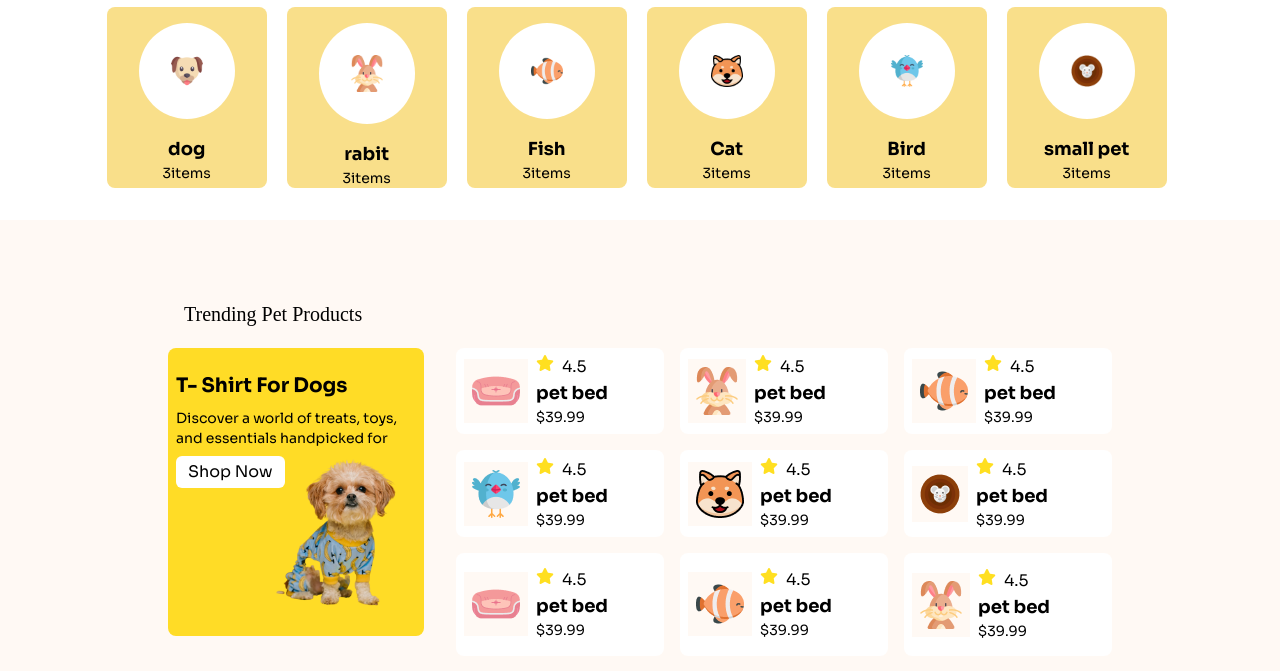
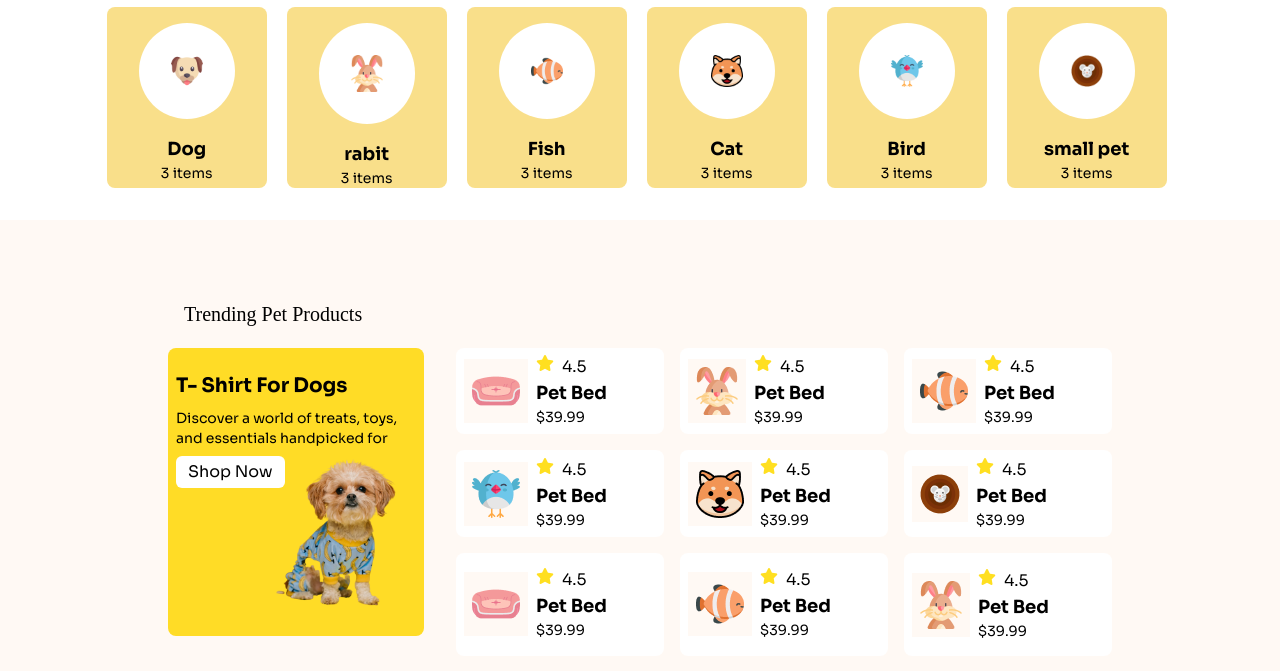
Before and after one commit to Silicon-Sorceress-Tawfia/A3-Pet-Shop, a plain HTML site: page index.html in a window 1280 px wide. Shown: the part 1100-1771 px from the top of the page. Drawn offline with nearby package versions, Linux system fonts and the light colour scheme; a web font is replaced by a local one.

Commit message:
Update index.html

```diff
--- a/index.html
+++ b/index.html
@@ -4,7 +4,7 @@
 <head>
     <meta charset="UTF-8">
     <meta name="viewport" content="width=device-width, initial-scale=1.0">
-    <title>browse pet</title>
+    <title>Browse Pet</title>
 
     <link rel="stylesheet" href="https://cdnjs.cloudflare.com/ajax/libs/font-awesome/6.7.2/css/all.min.css" integrity="sha512-Evv84Mr4kqVGRNSgIGL/F/aIDqQb7xQ2vcrdIwxfjThSH8CSR7PBEakCr51Ck+w+/U6swU2Im1vVX0SVk9ABhg==" crossorigin="anonymous" referrerpolicy="no-referrer" />
 
@@ -230,43 +230,43 @@ button.subscribe:hover {
                 <div class="bg-white rounded-[50%] flex justify-center mx-8 mb-4">
                     <img class="w-8 py-8 " src="c1-assets/dog-cartoon.png" alt="">
                 </div>
-                <h5 class="font-bold text-lg">dog</h5>
-                <p class="text-sm">3items</p>
+                <h5 class="font-bold text-lg">Dog</h5>
+                <p class="text-sm">3 items</p>
             </div>
             <div class="bg-[#F9DF8A] w-40 text-center pt-4 rounded-lg">
                 <div class="bg-white rounded-[50%] flex justify-center mx-8 mb-4">
                     <img class="w-8 py-8 " src="c1-assets/rabbit-cartoon.png" alt="">
                 </div>
                 <h5 class="font-bold text-lg">rabit</h5>
-                <p class="text-sm">3items</p>
+                <p class="text-sm">3 items</p>
             </div>
             <div class="bg-[#F9DF8A] w-40 text-center pt-4 rounded-lg">
                 <div class="bg-white rounded-[50%] flex justify-center mx-8 mb-4">
                     <img class="w-8 py-8 " src="c1-assets/fish-cartoon.png" alt="">
                 </div>
                 <h5 class="font-bold text-lg">Fish</h5>
-                <p class="text-sm">3items</p>
+                <p class="text-sm">3 items</p>
             </div>
             <div class="bg-[#F9DF8A] w-40 text-center pt-4 rounded-lg">
                 <div class="bg-white rounded-[50%] flex justify-center mx-8 mb-4">
                     <img class="w-8 py-8 " src="c1-assets/cat-cartoon.png" alt="">
                 </div>
                 <h5 class="font-bold text-lg">Cat</h5>
-                <p class="text-sm">3items</p>
+                <p class="text-sm">3 items</p>
             </div>
             <div class="bg-[#F9DF8A] w-40 text-center pt-4 rounded-lg">
                 <div class="bg-white rounded-[50%] flex justify-center mx-8 mb-4">
                     <img class="w-8 py-8 " src="c1-assets/bird-cartoon.png" alt="">
                 </div>
                 <h5 class="font-bold text-lg">Bird</h5>
-                <p class="text-sm">3items</p>
+                <p class="text-sm">3 items</p>
             </div>
             <div class="bg-[#F9DF8A] w-40 text-center pt-4 rounded-lg">
                 <div class="bg-white rounded-[50%] flex justify-center mx-8 mb-4">
                     <img class="w-8 py-8 " src="c1-assets/mouse-cartoon.png" alt="">
                 </div>
                 <h5 class="font-bold text-lg">small pet</h5>
-                <p class="text-sm">3items</p>
+                <p class="text-sm">3 items</p>
             </div>
         </div>
     </section>
@@ -292,7 +292,7 @@ button.subscribe:hover {
                     <div>
                         <div class="flex gap-2"><i class=" text-yellow-300 font-medium fa-solid fa-star"></i>
                             <h6>4.5</h6></div>
-                        <h5 class="font-bold text-lg">pet bed</h5>
+                        <h5 class="font-bold text-lg">Pet Bed</h5>
                         <p class="text-sm">$39.99</p>
                     </div>
 
@@ -306,7 +306,7 @@ button.subscribe:hover {
                     <div>
                         <div class="flex gap-2"><i class=" text-yellow-300 font-medium fa-solid fa-star"></i>
                             <h6>4.5</h6></div>
-                        <h5 class="font-bold text-lg">pet bed</h5>
+                        <h5 class="font-bold text-lg">Pet Bed</h5>
                         <p class="text-sm">$39.99</p>
                     </div>
 
@@ -320,7 +320,7 @@ button.subscribe:hover {
                     <div>
                         <div class="flex gap-2"><i class=" text-yellow-300 font-medium fa-solid fa-star"></i>
                             <h6>4.5</h6></div>
-                        <h5 class="font-bold text-lg">pet bed</h5>
+                        <h5 class="font-bold text-lg">Pet Bed</h5>
                         <p class="text-sm">$39.99</p>
                     </div>
 
@@ -334,7 +334,7 @@ button.subscribe:hover {
                     <div>
                         <div class="flex gap-2"><i class=" text-yellow-300 font-medium fa-solid fa-star"></i>
                             <h6>4.5</h6></div>
-                        <h5 class="font-bold text-lg">pet bed</h5>
+                        <h5 class="font-bold text-lg">Pet Bed</h5>
                         <p class="text-sm">$39.99</p>
                     </div>
 
@@ -349,7 +349,7 @@ button.subscribe:hover {
                     <div>
                         <div class="flex gap-2"><i class=" text-yellow-300 font-medium fa-solid fa-star"></i>
                             <h6>4.5</h6></div>
-                        <h5 class="font-bold text-lg">pet bed</h5>
+                        <h5 class="font-bold text-lg">Pet Bed</h5>
                         <p class="text-sm">$39.99</p>
                     </div>
 
@@ -363,7 +363,7 @@ button.subscribe:hover {
                     <div>
                         <div class="flex gap-2"><i class=" text-yellow-300 font-medium fa-solid fa-star"></i>
                             <h6>4.5</h6></div>
-                        <h5 class="font-bold text-lg">pet bed</h5>
+                        <h5 class="font-bold text-lg">Pet Bed</h5>
                         <p class="text-sm">$39.99</p>
                     </div>
 
@@ -376,7 +376,7 @@ button.subscribe:hover {
                     <div>
                         <div class="flex gap-2"><i class=" text-yellow-300 font-medium fa-solid fa-star"></i>
                             <h6>4.5</h6></div>
-                        <h5 class="font-bold text-lg">pet bed</h5>
+                        <h5 class="font-bold text-lg">Pet Bed</h5>
                         <p class="text-sm">$39.99</p>
                     </div>
 
@@ -391,7 +391,7 @@ button.subscribe:hover {
                     <div>
                         <div class="flex gap-2"><i class=" text-yellow-300 font-medium fa-solid fa-star"></i>
                             <h6>4.5</h6></div>
-                        <h5 class="font-bold text-lg">pet bed</h5>
+                        <h5 class="font-bold text-lg">Pet Bed</h5>
                         <p class="text-sm">$39.99</p>
                     </div>
 
@@ -406,7 +406,7 @@ button.subscribe:hover {
                         <div>
                             <div class="flex gap-2"><i class=" text-yellow-300 font-medium fa-solid fa-star"></i>
                                 <h6>4.5</h6></div>
-                            <h5 class="font-bold text-lg">pet bed</h5>
+                            <h5 class="font-bold text-lg">Pet Bed</h5>
                             <p class="text-sm">$39.99</p>
                         </div>
 
```
